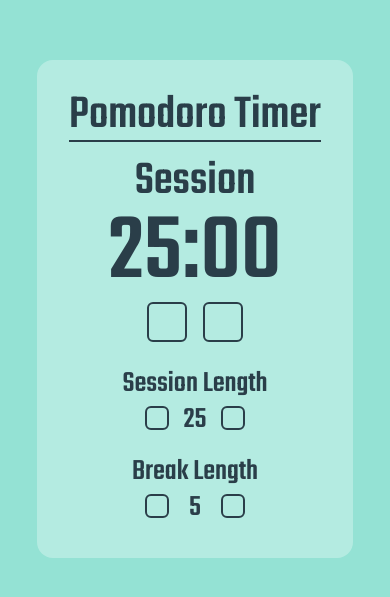
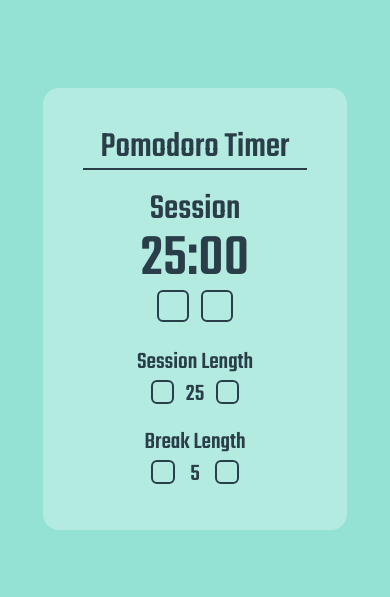
Before and after one commit to dwisatriow/pomodoro-timer, a React (Create React App) app: page / in a window 390 px wide. Shown: the part 113-710 px from the top of the page. Built offline with nearby package versions, Linux system fonts and the light colour scheme.

Commit message:
Added desktop screen styling

```diff
--- a/src/App.js
+++ b/src/App.js
@@ -1,6 +1,5 @@
 import { useState, useEffect } from "react";
 import useInterval from "./components/hooks/useInterval";
-import "./App.css";
 import Timer from "./components/Timer";
 import Session from "./components/Session";
 import Break from "./components/Break";
@@ -88,9 +87,12 @@ function App() {
   return (
     <div
       id="App"
-      className="bg-white bg-opacity-30 text-primary p-8 rounded-2xl flex flex-col items-center font-sans"
+      className="bg-white bg-opacity-30 text-primary p-10 sm:px-16 sm:py-6 md:py-9 md:px-24 lg:px-32 rounded-2xl flex flex-col items-center font-sans"
     >
-      <h1 id="app-name" className="text-5xl border-b-2 border-primary">
+      <h1
+        id="app-name"
+        className="text-4xl md:text-5xl  border-b-2 border-primary w-56 sm:w-60 md:w-80 text-center"
+      >
         Pomodoro Timer
       </h1>
       <Timer
@@ -101,6 +103,10 @@ function App() {
         handleReset={handleReset}
         isRunning={isRunning}
       />
+      <div
+        id="control-container"
+        className="flex flex-col justify-between sm:flex-row items-center sm:mt-4 md:mt-6 sm:w-72 md:w-96"
+      >
         <Session
           sessionLength={sessionLength}
           handleSessionIncrement={handleSessionIncrement}
@@ -112,6 +118,7 @@ function App() {
           handleBreakDecrement={handleBreakDecrement}
         />
       </div>
+    </div>
   );
 }
 
--- a/src/components/Break.js
+++ b/src/components/Break.js
@@ -4,28 +4,31 @@ import plusIcon from "@iconify/icons-akar-icons/plus";
 
 function Break({ breakLength, handleBreakIncrement, handleBreakDecrement }) {
   return (
-    <div id="break-container" className="flex flex-col items-center mt-4">
-      <h2 id="break-label" className="text-3xl">
+    <div
+      id="break-container"
+      className="flex flex-col items-center mt-4 sm:mt-0"
+    >
+      <h2 id="break-label" className="text-2xl md:text-3xl">
         Break Length
       </h2>
 
       <div
         id="break-length-control"
-        className="flex items-center justify-between w-28"
+        className="flex items-center justify-between w-28 md:w-32"
       >
         <button
           id="break-decrement"
-          className="border-2 border-primary rounded-md w-6 h-6 flex items-center justify-center mx-1.5 relative -top-0.5"
+          className="border-2 border-primary rounded-md w-6 h-6 flex items-center justify-center mx-3 relative -top-0.5"
           onClick={handleBreakDecrement}
         >
           <Icon icon={minusIcon} />
         </button>
-        <p id="break-length" className="text-3xl">
+        <p id="break-length" className="text-2xl md:text-3xl">
           {breakLength}
         </p>
         <button
           id="break-increment"
-          className="border-2 border-primary rounded-md w-6 h-6 flex items-center justify-center mx-1.5 relative -top-0.5"
+          className="border-2 border-primary rounded-md w-6 h-6 flex items-center justify-center mx-3 relative -top-0.5"
           onClick={handleBreakIncrement}
         >
           <Icon icon={plusIcon} />
--- a/src/components/Session.js
+++ b/src/components/Session.js
@@ -8,28 +8,31 @@ function Session({
   handleSessionDecrement,
 }) {
   return (
-    <div id="session-container" className="flex flex-col items-center mt-6">
-      <h2 id="session-label" className="text-3xl">
+    <div
+      id="session-container"
+      className="flex flex-col items-center mt-6 sm:mt-0"
+    >
+      <h2 id="session-label" className="text-2xl md:text-3xl">
         Session Length
       </h2>
 
       <div
         id="session-length-control"
-        className="flex items-center justify-between w-28"
+        className="flex items-center justify-between w-28 md:w-32"
       >
         <button
           id="session-decrement"
-          className="border-2 border-primary rounded-md w-6 h-6 flex items-center justify-center mx-1.5 relative -top-0.5"
+          className="border-2 border-primary rounded-md w-6 h-6 flex items-center justify-center mx-3 relative -top-0.5"
           onClick={handleSessionDecrement}
         >
           <Icon icon={minusIcon} />
         </button>
-        <p id="session-length" className="text-3xl">
+        <p id="session-length" className="text-2xl md:text-3xl">
           {sessionLength}
         </p>
         <button
           id="session-increment"
-          className="border-2 border-primary rounded-md w-6 h-6 flex items-center justify-center mx-1.5 relative -top-0.5"
+          className="border-2 border-primary rounded-md w-6 h-6 flex items-center justify-center mx-3 relative -top-0.5"
           onClick={handleSessionIncrement}
         >
           <Icon icon={plusIcon} />
--- a/src/components/Timer.js
+++ b/src/components/Timer.js
@@ -12,11 +12,14 @@ function Timer({
   isRunning,
 }) {
   return (
-    <div id="timer-container" className="flex flex-col items-center">
-      <h2 id="timer-label" className="text-5xl mt-4">
+    <div
+      id="timer-container"
+      className="flex flex-col items-center mt-5 sm:mt-4 md:mt-6"
+    >
+      <h2 id="timer-label" className="text-4xl md:text-5xl">
         {session}
       </h2>
-      <p id="time-left" className="text-8xl">
+      <p id="time-left" className="text-6xl md:text-7xl lg:text-8xl">
         {minutes}:{seconds <= 9 ? 0 : null}
         {seconds}
       </p>
@@ -25,14 +28,14 @@ function Timer({
       <div id="timer-control" className="flex">
         <button
           id="start-stop"
-          className="border-2 border-primary rounded-md w-10 h-10 flex items-center justify-center mx-2"
+          className="border-2 border-primary rounded-md w-8 h-8 lg:w-9 lg:h-9 flex items-center justify-center mx-1.5 lg:mx-2"
           onClick={handleStartStop}
         >
           <Icon icon={isRunning ? pauseIcon : playIcon} width={32} />
         </button>
         <button
           id="reset"
-          className="border-2 border-primary rounded-md w-10 h-10 flex items-center justify-center mx-2"
+          className="border-2 border-primary rounded-md w-8 h-8 lg:w-9 lg:h-9 flex items-center justify-center mx-1.5 lg:mx-2"
           onClick={handleReset}
         >
           <Icon icon={powerReset} width={22} hFlip={true} />
```
Also changed, not shown: src/App.css (deleted). Lines whose indentation alone changed are shown as unchanged.
